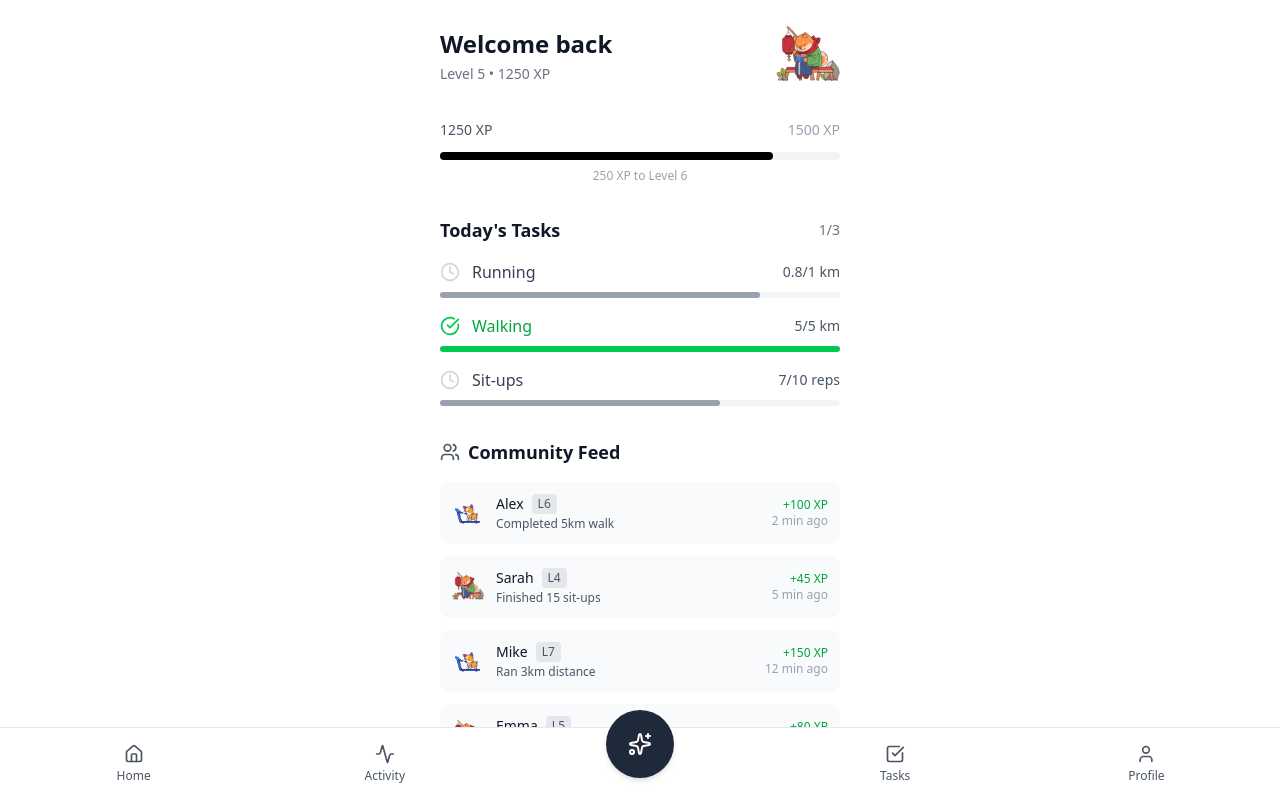
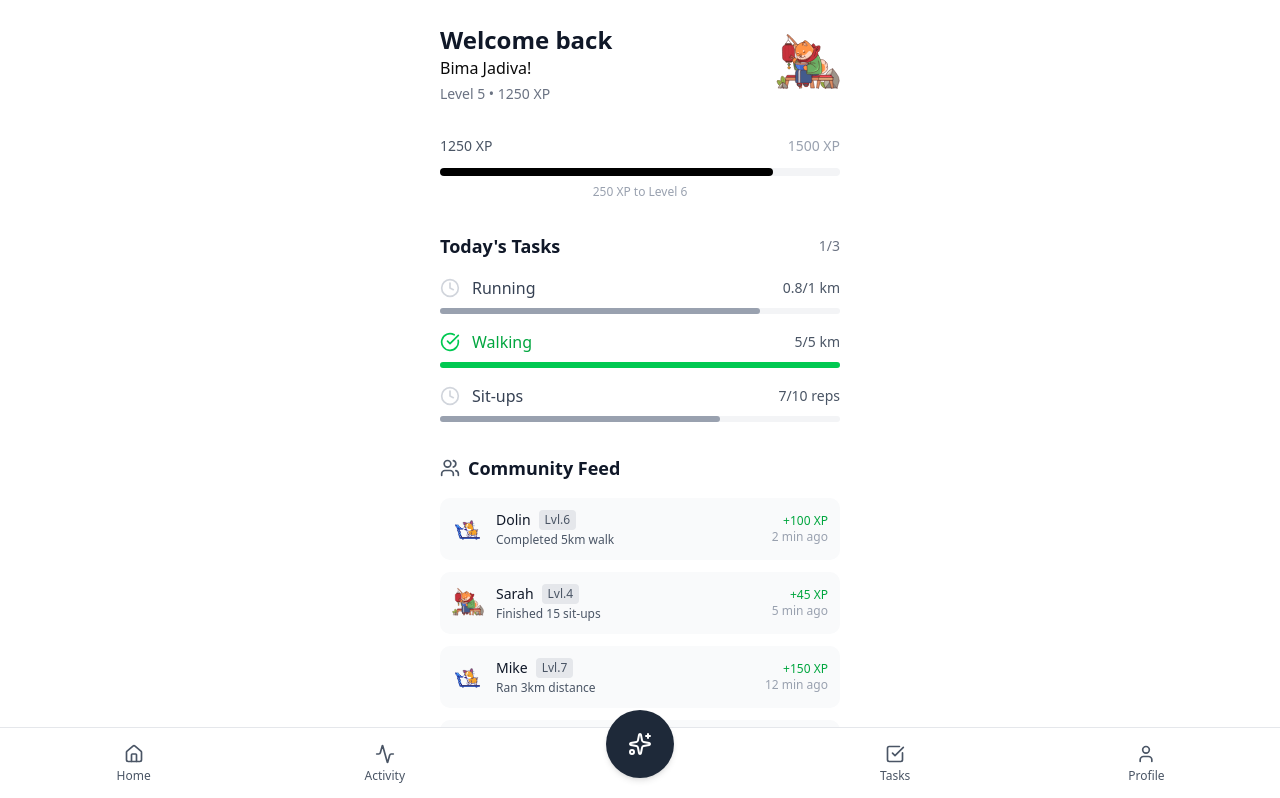
Before and after one commit to Onchain-Leveling/onchain-lvl-frontend, a Next.js app: page /Homepage in a window 1280 px wide. Shown: the top 798 px of the page. Built offline with nearby package versions, Linux system fonts and the light colour scheme.

Commit message:
feat: Update Homepage UI text and friend data
Changed a friend's name from Alex to Dolin, added a welcome message for Bima Jadiva, and updated the level badge text from 'L' to 'Lvl.' for clarity.

```diff
--- a/src/app/Homepage/page.tsx
+++ b/src/app/Homepage/page.tsx
@@ -40,7 +40,7 @@ export default function Homepage() {
   ]);
 
   const [friendsActivities] = useState<FriendActivity[]>([
-    { name: "Alex", activity: "Completed 5km walk", xp: 100, time: "2 min ago", level: 6, character: 'runner' },
+    { name: "Dolin", activity: "Completed 5km walk", xp: 100, time: "2 min ago", level: 6, character: 'runner' },
     { name: "Sarah", activity: "Finished 15 sit-ups", xp: 45, time: "5 min ago", level: 4, character: 'degen' },
     { name: "Mike", activity: "Ran 3km distance", xp: 150, time: "12 min ago", level: 7, character: 'runner' },
     { name: "Emma", activity: "Daily walking goal", xp: 80, time: "18 min ago", level: 5, character: 'degen' },
@@ -61,6 +61,7 @@ export default function Homepage() {
         <div className="flex items-center justify-between mb-8">
           <div>
             <h1 className="text-2xl font-bold text-gray-900">Welcome back</h1>
+            <p>Bima Jadiva!</p>
             <p className="text-gray-500 text-sm mt-1">Level {levelData.level} • {levelData.xp} XP</p>
           </div>
           <div className="w-16 h-16">
@@ -146,7 +147,7 @@ export default function Homepage() {
                 <div className="flex-1">
                   <div className="flex items-center space-x-2">
                     <span className="font-medium text-gray-900 text-sm">{friend.name}</span>
-                    <span className="text-xs bg-gray-200 text-gray-600 px-1.5 py-0.5 rounded">L{friend.level}</span>
+                    <span className="text-xs bg-gray-200 text-gray-600 px-1.5 py-0.5 rounded">Lvl.{friend.level}</span>
                   </div>
                   <p className="text-xs text-gray-600 mt-0.5">{friend.activity}</p>
                 </div>
```
